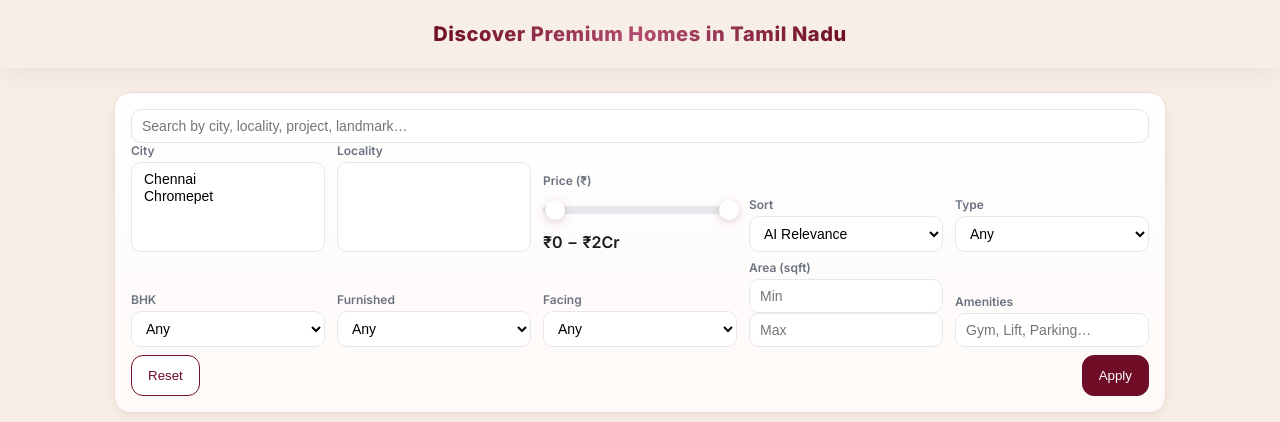
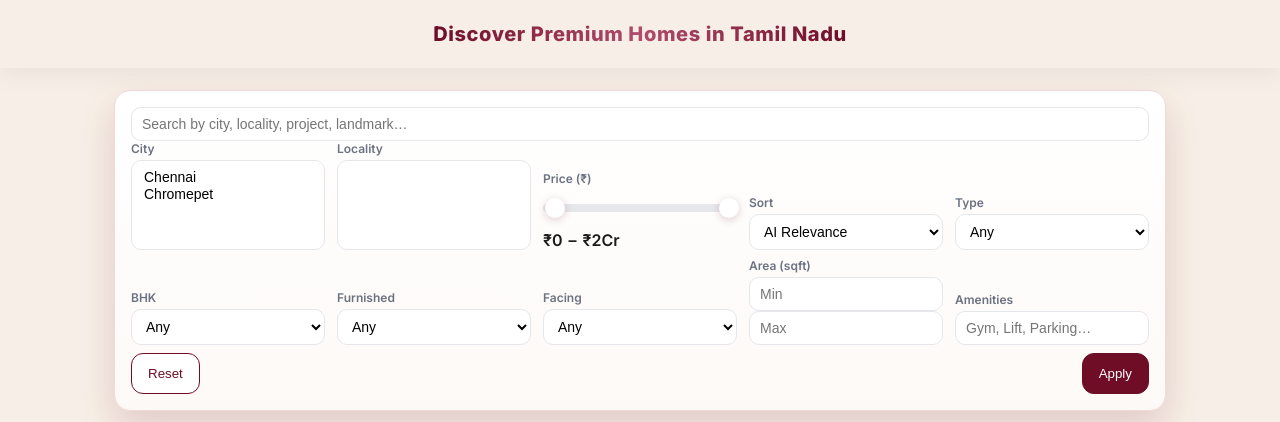
Before and after one commit to tharagarealestate/propertylistingsanddetails, a plain HTML site: page index.html in a window 1280 px wide. In both pictures the pointer is over the element 640 px from the left and 252 px from the top of the page. Shown: the top 422 px of the page. Drawn offline with Linux system fonts and the light colour scheme.

Commit message:
listings update15

```diff
--- a/styles.css
+++ b/styles.css
@@ -209,6 +209,12 @@ img{max-width:100%;display:block}
   box-shadow: 0 4px 14px rgba(110, 13, 37, 0.06); /* 🔄 CHANGE: softer shadow */
 }
 
+.filter-container:hover {
+  transform: translateY(-2px);
+  box-shadow: 0 16px 36px rgba(110, 13, 37, 0.16);
+  transition: transform 0.2s ease, box-shadow 0.2s ease;
+}
+
 /*.section-heading {
   font-size: 20px;
   font-weight: 700;
```
